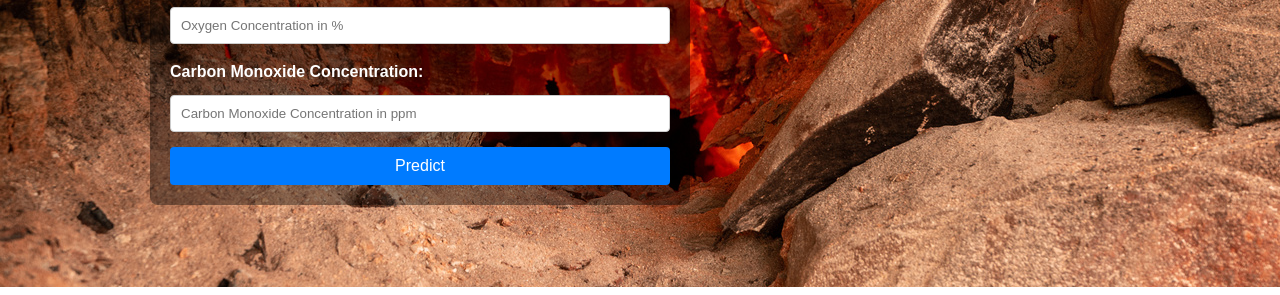
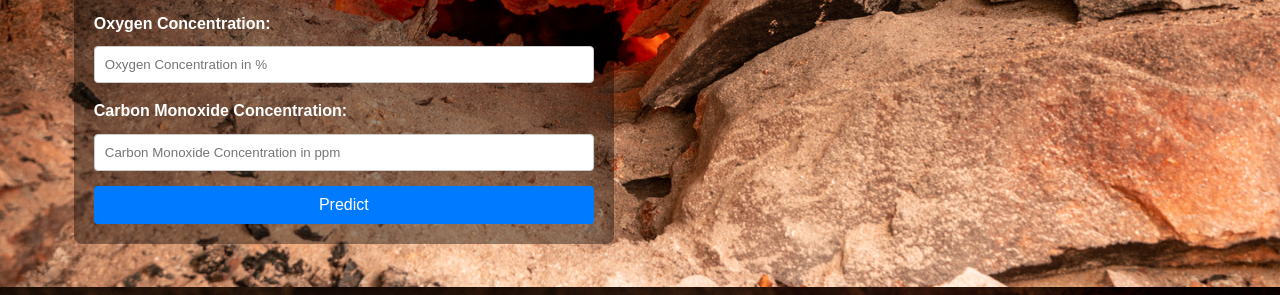
Before and after one commit to Modi888/Mine_Fire_Prediction, a plain HTML site: page index.html in a window 1280 px wide. Shown: the part 513-808 px from the top of the page. Drawn offline with Linux system fonts and the light colour scheme.

Commit message:
Add files via upload
second commit

```diff
--- a/index.html
+++ b/index.html
@@ -5,22 +5,33 @@
   <meta name="viewport" content="width=device-width, initial-scale=1.0">
   <title>Mine Fire Risk Prediction</title>
   <style>
+    html {
+      height: 100%;
+      width: 100%;
+      overflow: hidden;
+    }
     body {
       font-family: Arial, sans-serif;
-      margin: 20px;
       line-height: 1.6;
       background-image: url(./statics/bg.jpg);
+      background-size: 100% 100%;
+      height: 100%;
+      width: 100%;
+      overflow: hidden;
+    }
+    .bigwrapper {
+      align-items: center;
+      justify-content: space-around;
       display: flex;
-      align-items: center;
+      height: 100%;
     }
     .wrapper {
-      margin-left: 100px;
       width: 600px;
     }
     h1 {
       text-align: center;
       color: white;
-      tab-size: 36px;
+      tab-size: 48px;
     }
     form {
       max-width: 500px;
@@ -69,7 +80,7 @@
     }
     .pleaseEnter {
       color: white;
-      font-size: 28px;
+      font-size: 30px;
       margin: auto;
       text-align: center;
     }
@@ -118,6 +129,7 @@
   </script>
 </head>
 <body>
+  <div class="bigwrapper">
     <div class="wrapper">
       <h1>Mine Fire Probability Prediction</h1>
       <form onsubmit="event.preventDefault(); predictFireRisk();">
@@ -152,5 +164,6 @@
       <h3 class="pleaseEnter">Please enter the values to predict</h3>
       <div id="result"></div>
     </div>
+  </div>
 </body>
 </html>
```
Lines whose indentation alone changed are shown as unchanged.
